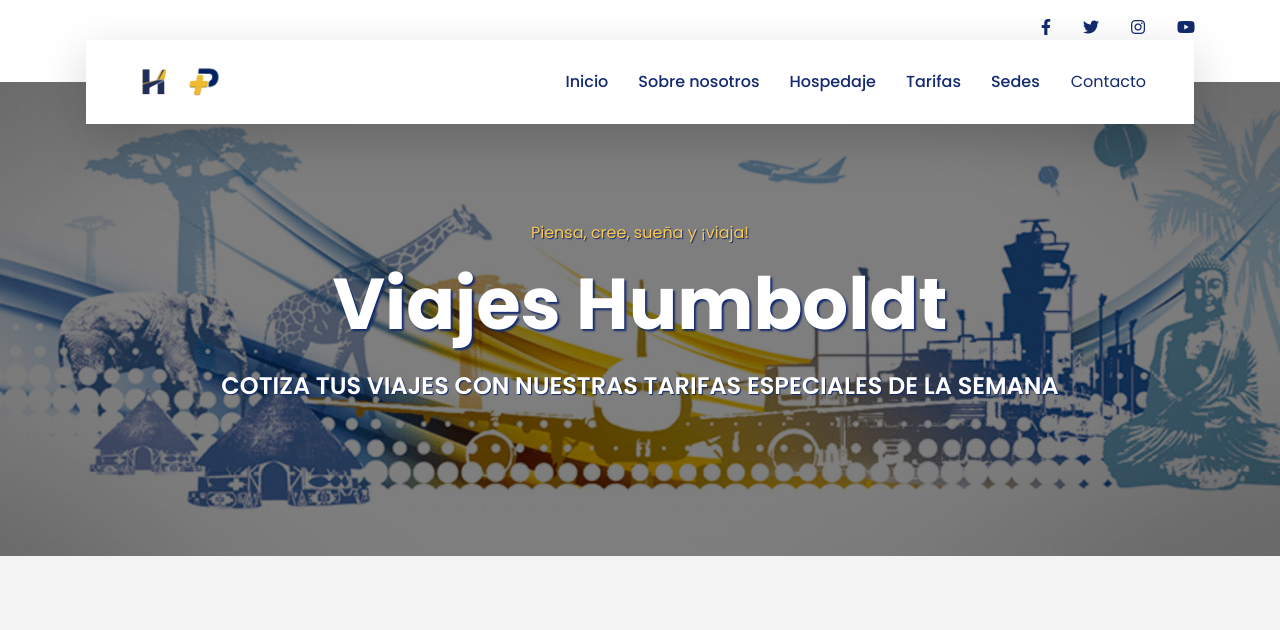
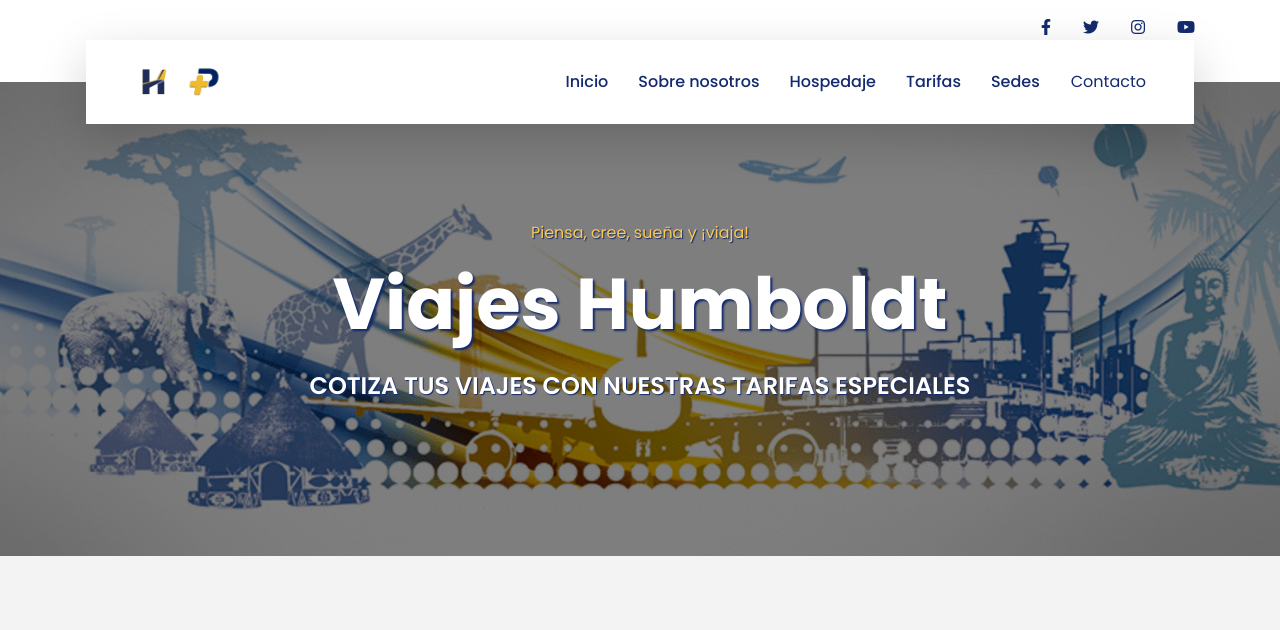
Before and after one commit to liselgarcia19/viajes-humboldt, a plain HTML site: page index.html in a window 1280 px wide. Shown: the top 630 px of the page. Drawn offline with nearby package versions, Linux system fonts and the light colour scheme.

Commit message:
Add files via upload

```diff
--- a/index.html
+++ b/index.html
@@ -100,7 +100,7 @@
           <div class="p-3" style="max-width: 900px;">
             <p style="color: #fdc84c; text-shadow: 1px 1px 1px #132a6e;">Piensa, cree, sueña y ¡viaja!</p>
             <h1 class="display-3 mb-md-4" style="color: white; text-shadow: 2px 2px 2px #132a6e;">Viajes Humboldt</h1>
-            <h4 class="text-white text-uppercase mb-md-3" style="text-shadow: 1px 1px 1px #132a6e;">Cotiza tus viajes con nuestras tarifas especiales de la semana</h4>
+            <h4 class="text-white text-uppercase mb-md-3" style="text-shadow: 1px 1px 1px #132a6e;">Cotiza tus viajes con nuestras tarifas especiales</h4>
           </div>
         </div>
       </div>
```
